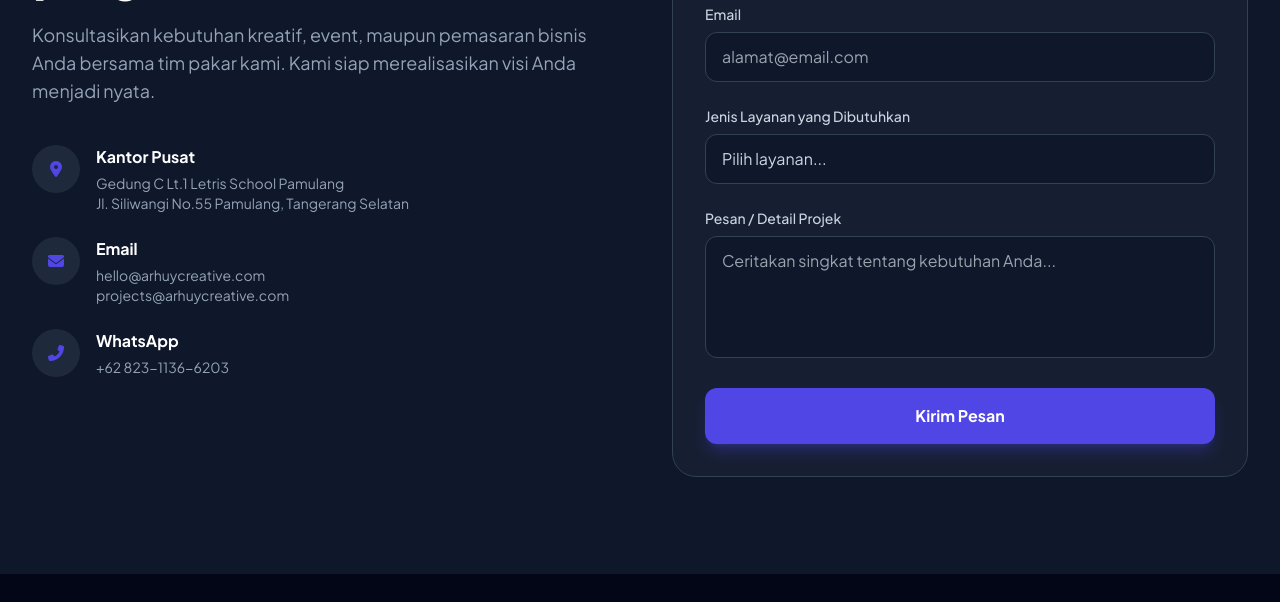
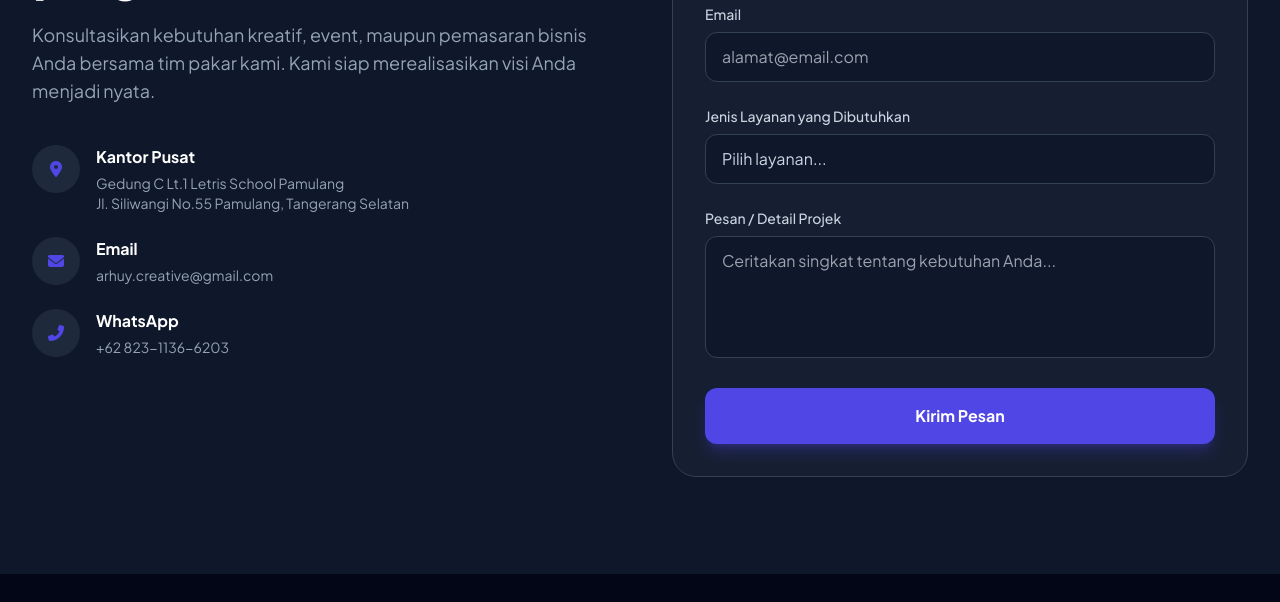
Before and after one commit to arhuycreative/project, a plain HTML site: page landing_page_pt_arhuy_agency_creative.html in a window 1280 px wide. Shown: the part 4190-4792 px from the top of the page. Drawn offline with nearby package versions, Linux system fonts and the light colour scheme.

Commit message:
Update landing_page_pt_arhuy_agency_creative.html

```diff
--- a/landing_page_pt_arhuy_agency_creative.html
+++ b/landing_page_pt_arhuy_agency_creative.html
@@ -392,7 +392,7 @@
                             </div>
                             <div>
                                 <h5 class="text-white font-bold mb-1">Email</h5>
-                                <p class="text-slate-400 text-sm">hello@arhuycreative.com<br>projects@arhuycreative.com</p>
+                                <p class="text-slate-400 text-sm">arhuy.creative@gmail.com</p>
                             </div>
                         </div>
                         <div class="flex items-start gap-4">
```
